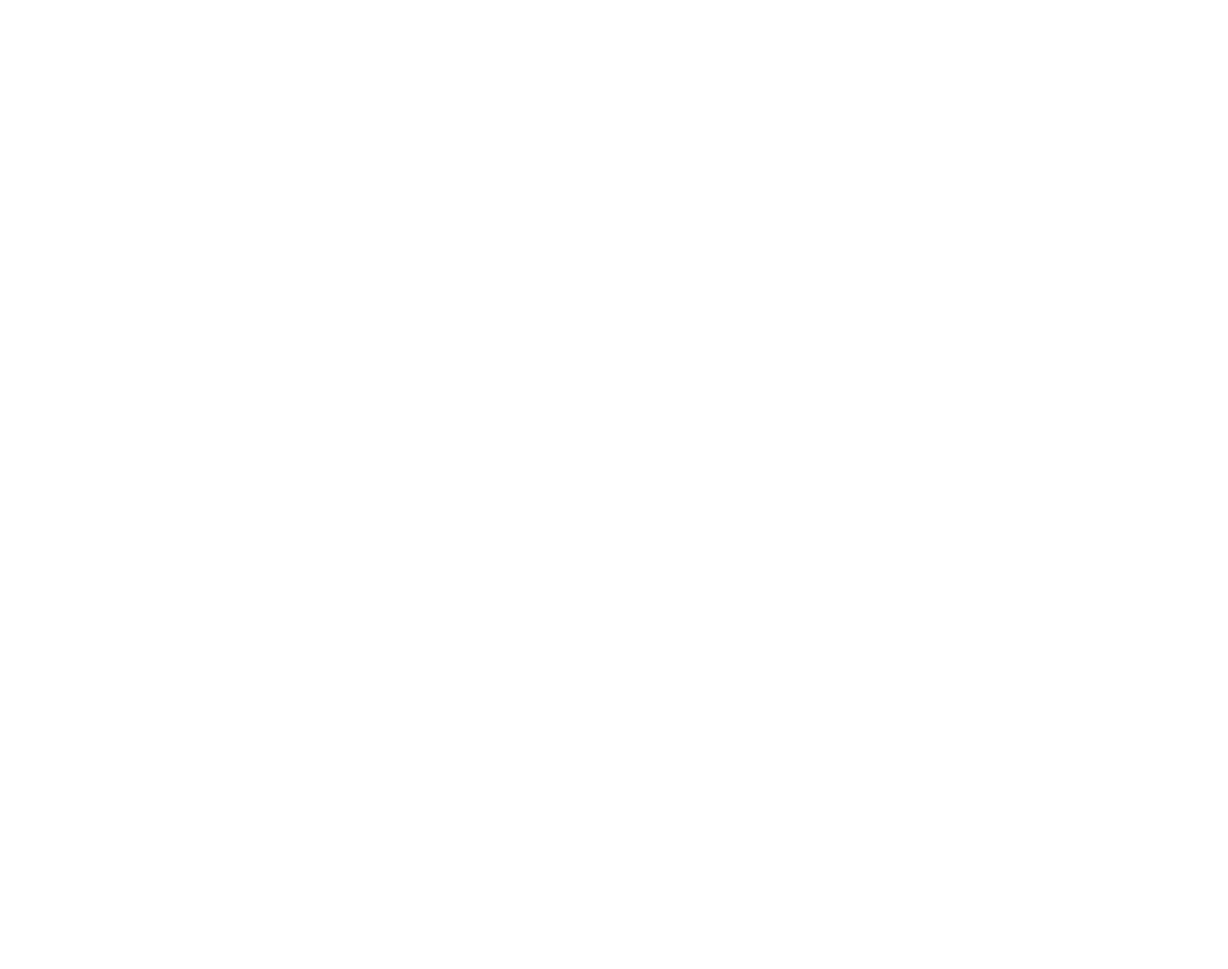
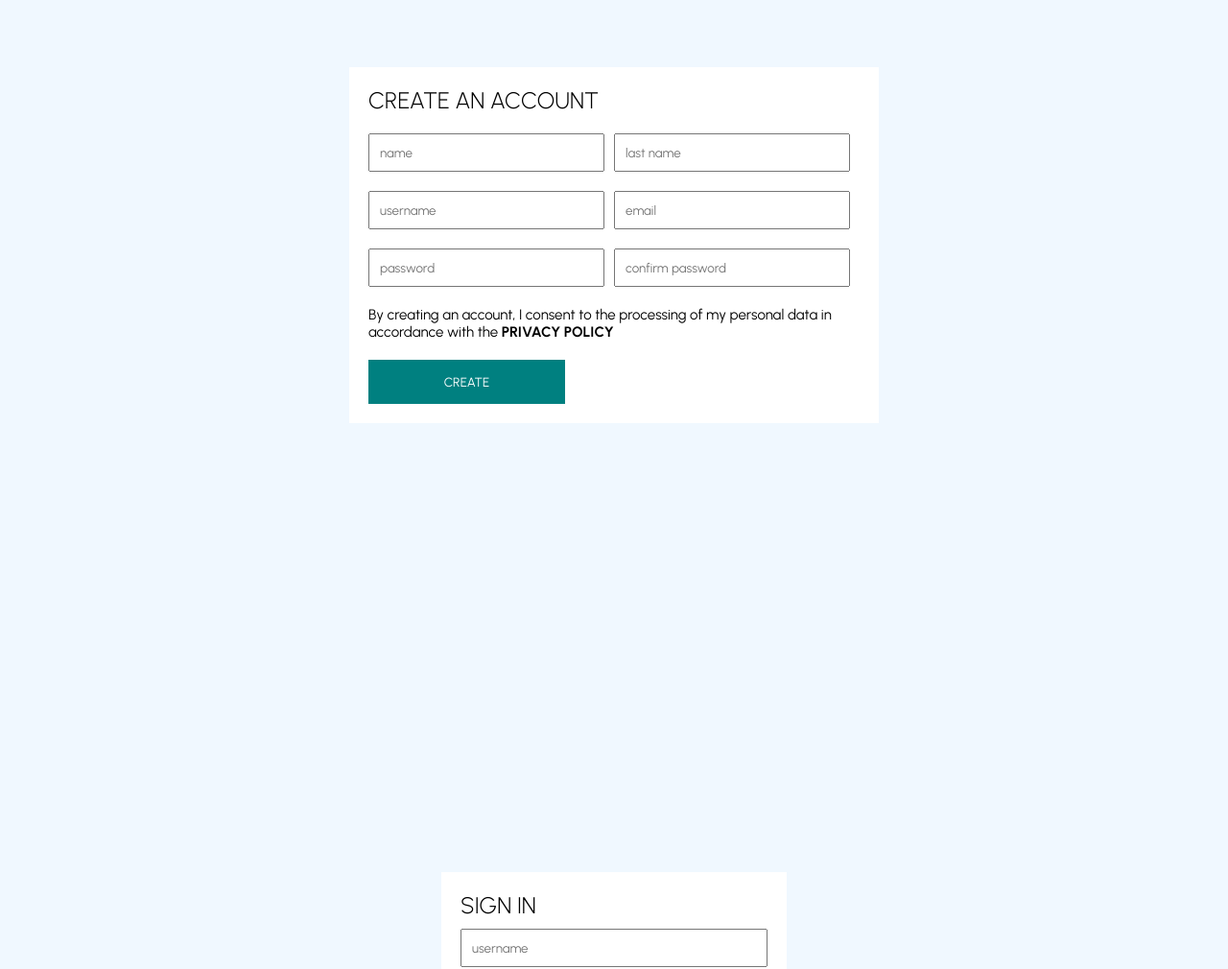
Before and after one commit to rezaul-chowdhury/inkpot-shop-ui, a React (Create React App) app: page / in a window 1280 px wide. Shown: the part 7455-8465 px from the top of the page at 96% size. Before the commit the page ends 1061 px from the top, so only its background shows below. Built offline with nearby package versions, Linux system fonts and the light colour scheme.

Commit message:
register, login, cart pages been created

```diff
--- a/src/App.jsx
+++ b/src/App.jsx
@@ -1,18 +1,18 @@
-// import Home from "./pages/Home";
-// import ProductList from "./pages/ProductList";
-// import Product from "./pages/Product";
-// import Register from "./pages/Register";
-// import Login from "./pages/Login";
+import Home from "./pages/Home";
+import ProductList from "./pages/ProductList";
+import Product from "./pages/Product";
+import Register from "./pages/Register";
+import Login from "./pages/Login";
 import Cart from "./pages/Cart";
 
 const App = () => {
   return (
       <div>
-        {/*<Home />*/}
-        {/*<ProductList />*/}
-        {/*<Product />*/}
-        {/*  <Register />*/}
-        {/*  <Login />*/}
+        <Home />
+        <ProductList />
+        <Product />
+          <Register />
+          <Login />
           <Cart />
       </div>
 
```
